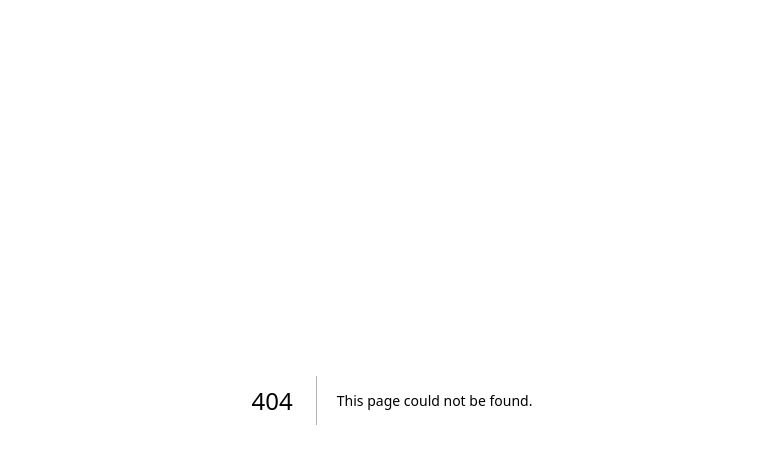
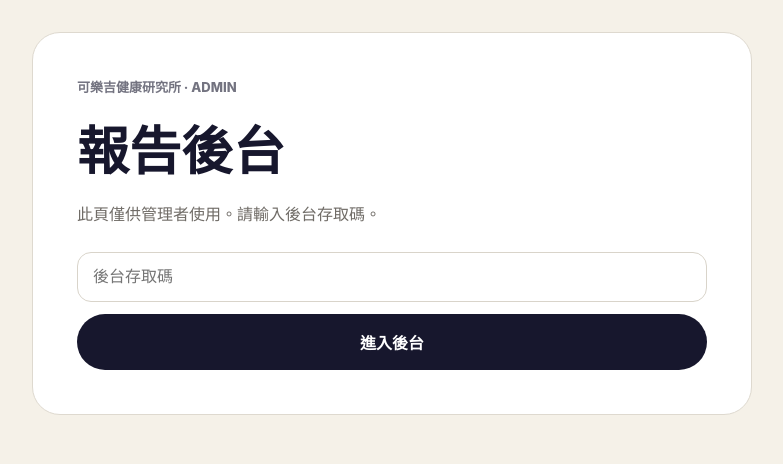
Before and after one commit to b9622024/human-design-fatloss-action, a Next.js app: page /admin/reports in a window 1280 px wide. Before the commit this address had no page. Shown: the top 464 px of the page, without its empty margins (248-1031 px from the left). Built offline with nearby package versions, Linux system fonts and the light colour scheme.

Commit message:
Add protected reports admin entry page

```diff
--- /dev/null
+++ b/app/admin/reports/page.tsx
@@ -0,0 +1,24 @@
+import { redirect } from "next/navigation";
+
+const shell = { minHeight: "100vh", background: "#f5f1e8", padding: "32px 16px" } as const;
+const card = { maxWidth: 720, margin: "0 auto", background: "white", border: "1px solid #ded9cf", borderRadius: 28, padding: "clamp(24px,6vw,44px)" } as const;
+
+export default async function AdminReportsPage({ searchParams }: { searchParams: Promise<Record<string,string|string[]|undefined>> }) {
+  const params = await searchParams;
+  const key = typeof params.key === "string" ? params.key : "";
+  const configured = process.env.ADMIN_REPORTS_KEY || "";
+
+  if (!configured || key !== configured) {
+    return <main style={shell}><section style={card}>
+      <div style={{fontSize:13,fontWeight:800,opacity:.6}}>可樂吉健康研究所 · ADMIN</div>
+      <h1 style={{fontSize:"clamp(32px,8vw,52px)",margin:"14px 0",color:"#17172d"}}>報告後台</h1>
+      <p style={{color:"#706c67",lineHeight:1.7}}>此頁僅供管理者使用。請輸入後台存取碼。</p>
+      <form method="GET" style={{display:"grid",gap:12,marginTop:24}}>
+        <input name="key" type="password" required placeholder="後台存取碼" style={{padding:15,border:"1px solid #d9d4ca",borderRadius:14,fontSize:16,width:"100%",boxSizing:"border-box"}} />
+        <button style={{padding:16,border:0,borderRadius:999,background:"#17172d",color:"white",fontSize:16,fontWeight:800}}>進入後台</button>
+      </form>
+    </section></main>;
+  }
+
+  redirect(`/admin/reports/list?key=${encodeURIComponent(key)}`);
+}
```
